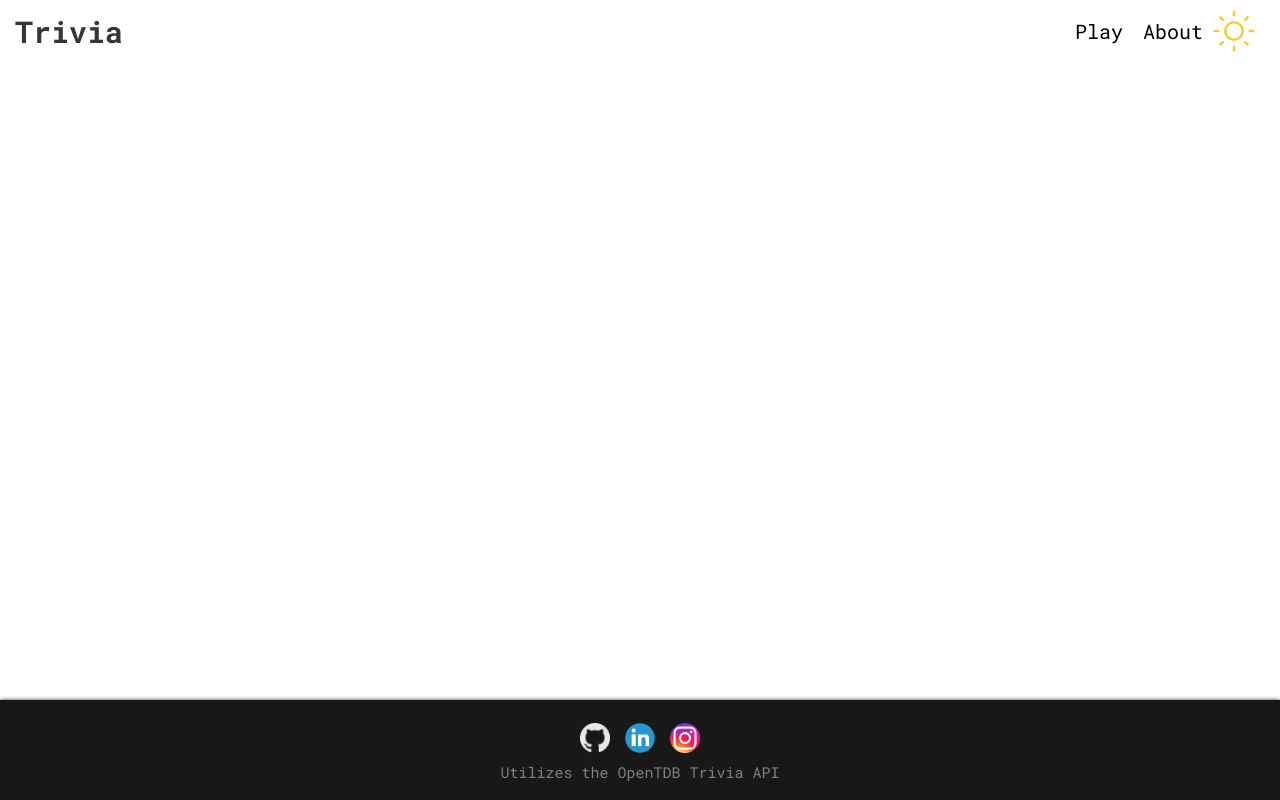
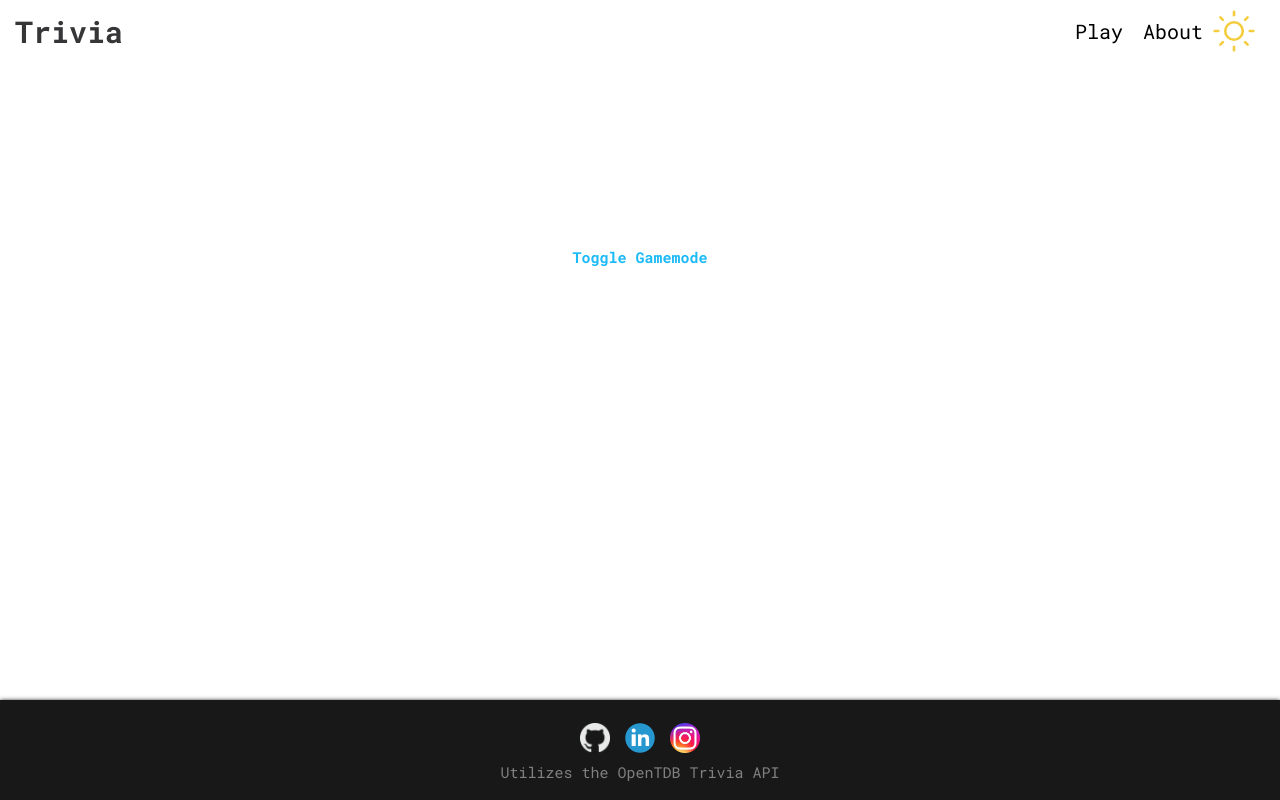
Before and after one commit to dylant1/Jeopardy, a React (Create React App) app: page / in a window 1280 px wide. Built offline with nearby package versions, Linux system fonts and the light colour scheme; no server answers.

Commit message:
Updated dependencies

```diff
--- a/src/App.js
+++ b/src/App.js
@@ -181,8 +181,12 @@ function App() {
           </NavLinksWrapper>
         </NavbarWrapper>
         <Switch>
-          <Route exact path="/" element={<Home />}></Route>
-          <Route path="/about" element={<About />}></Route>
+          <Route exact path="/">
+            <Home />
+          </Route>
+          <Route path="/about">
+            <About />
+          </Route>
         </Switch>
         <Footer />
       </PageWrapper>
```
